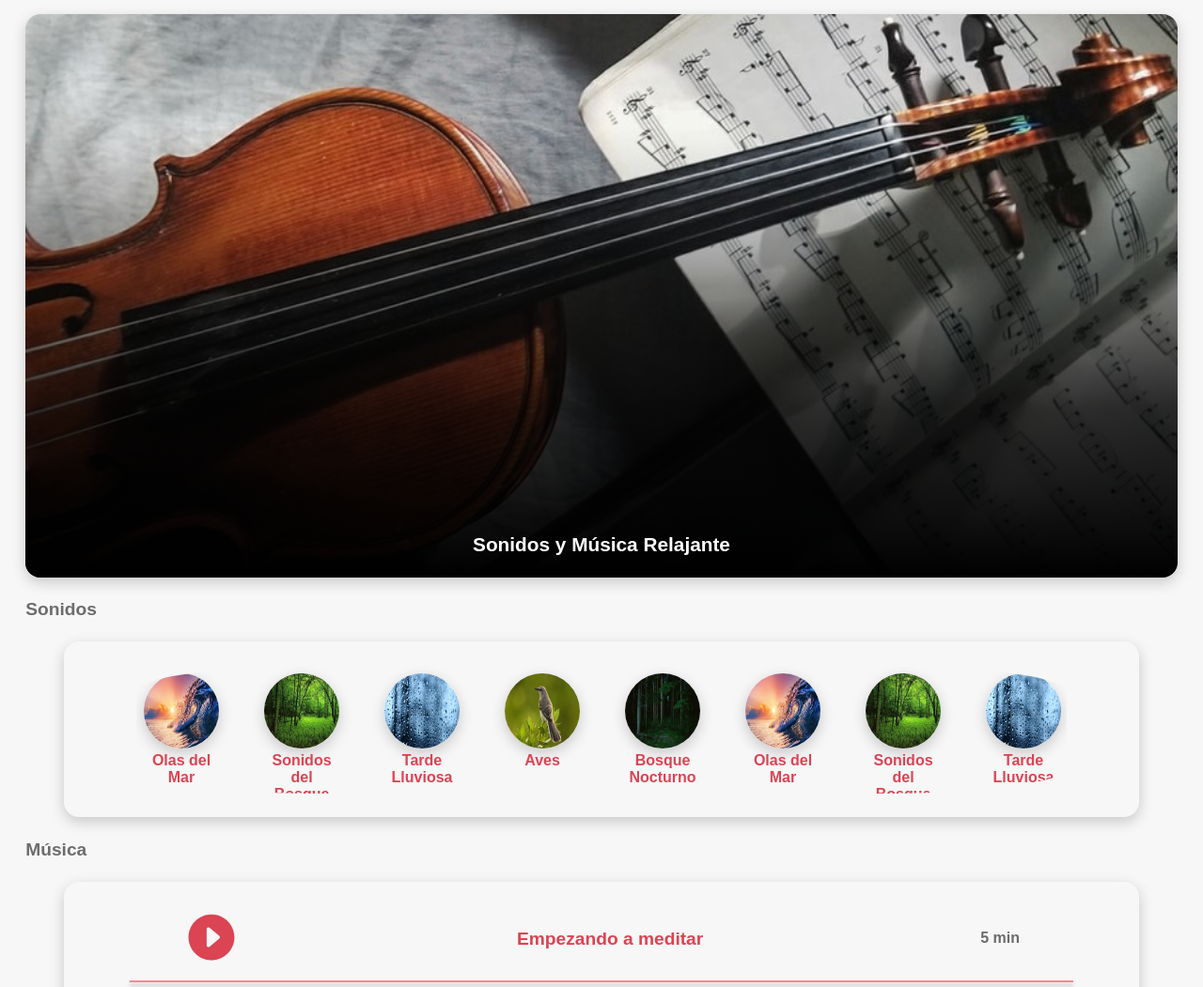
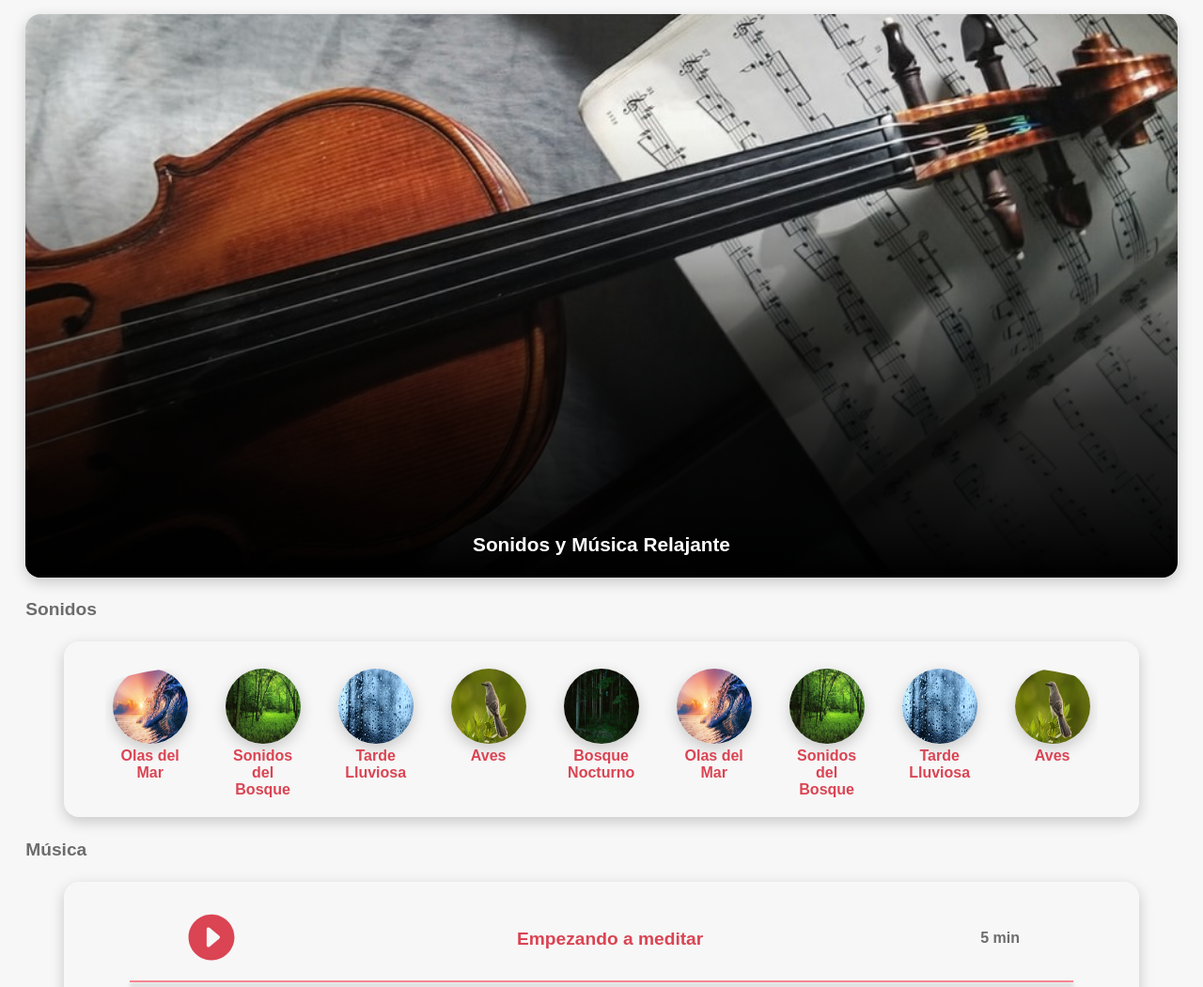
Before and after one commit to DavidMerino25/HerramientasAPP, a plain HTML site: page sonidos_musica_relajante.html in a window 1280 px wide. Shown: the top 1051 px of the page at 94% size. Drawn offline with nearby package versions, Linux system fonts and the light colour scheme.

Commit message:
fix: sonidos

```diff
--- a/styles/styles.css
+++ b/styles/styles.css
@@ -95,12 +95,13 @@ body{
     overflow-y: scroll;
 }
 .contenedor--overflow-x{
-    width: 89%;
+    width: 95%;
     margin: auto;
     display: flex;
-    gap: 2rem;
+    gap: 1.5rem;
     overflow-x: scroll;
     border-radius: 20%;
+
 }
 .contenedor--sonidos{
     margin: auto;
@@ -116,7 +117,7 @@ body{
     padding: 1rem;
 }
 .contenedor--overflow-x::-webkit-scrollbar {
-    width: 0.5rem;
+    width: 0.3rem;
 }
 .contenedor--overflow::-webkit-scrollbar {
     display: none;
@@ -239,7 +240,7 @@ body{
 .opcion__sonidos{
     margin: auto;
     width: 120px;
-    height: 120px;
+    height: 130px;
     padding: .5rem;
     color: var(--primario);
     font-family: "Source Sans Pro", sans-serif !important;
```
